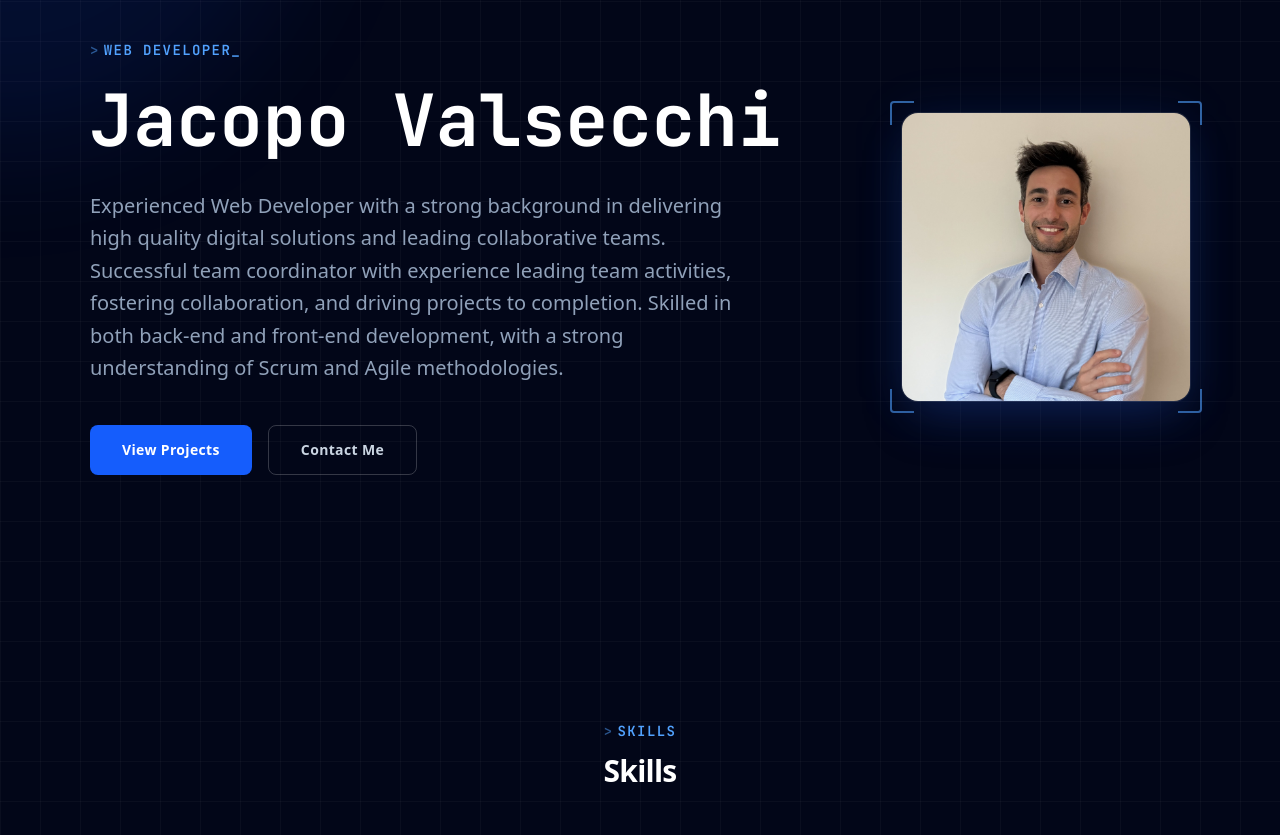
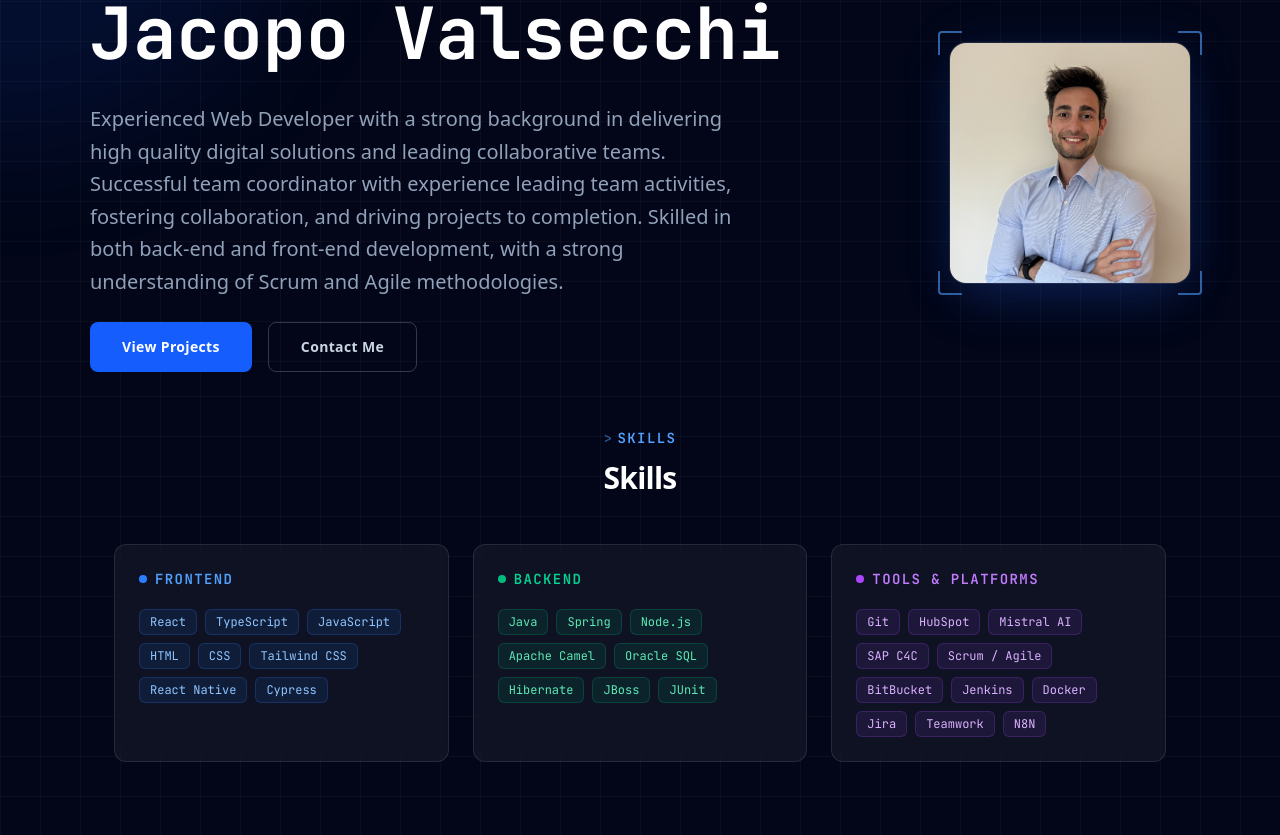
Before and after one commit to jacopovalsecchi/my-portfolio, a React (Vite) app: page / in a window 1280 px wide. Shown: the part 159-994 px from the top of the page. Built offline with nearby package versions, Linux system fonts and the light colour scheme.

Commit message:
Resized hero section

```diff
--- a/src/components/sections/Hero.tsx
+++ b/src/components/sections/Hero.tsx
@@ -36,7 +36,7 @@ export default function Hero() {
   const postNameDelay = 1.05
 
   return (
-    <section className="relative min-h-screen flex items-center justify-center px-6 pt-16 pb-8 bg-slate-950 bg-grid overflow-hidden">
+    <section className="relative flex items-center justify-center px-6 pt-28 pb-6 bg-slate-950 bg-grid overflow-hidden">
       {/* Ambient glow */}
       <div className="absolute top-0 left-0 w-[600px] h-[600px] bg-blue-600/10 rounded-full blur-3xl -translate-x-1/2 -translate-y-1/2 pointer-events-none" />
 
@@ -76,7 +76,7 @@ export default function Hero() {
 
           {/* Description */}
           <motion.p
-            className="text-lg sm:text-xl text-slate-400 max-w-2xl mb-10 leading-relaxed"
+            className="text-lg sm:text-xl text-slate-400 max-w-2xl mb-6 leading-relaxed"
             initial={{ opacity: 0, y: 16 }}
             animate={{ opacity: 1, y: 0 }}
             transition={{ duration: 0.55, delay: postNameDelay, ease: 'easeOut' }}
@@ -139,7 +139,7 @@ export default function Hero() {
           {/* Glow */}
           <div className="absolute inset-0 rounded-2xl bg-blue-500/10 blur-xl pointer-events-none" />
           {/* Image */}
-          <div className="relative w-52 sm:w-64 lg:w-72 aspect-square rounded-2xl overflow-hidden ring-1 ring-white/10 shadow-2xl shadow-blue-900/40">
+          <div className="relative w-44 sm:w-52 lg:w-60 aspect-square rounded-2xl overflow-hidden ring-1 ring-white/10 shadow-2xl shadow-blue-900/40">
             <img
               src={profileImg}
               alt={hero.name}
--- a/src/components/sections/Skills.tsx
+++ b/src/components/sections/Skills.tsx
@@ -106,7 +106,7 @@ export default function Skills() {
   const t = translations[language].skills
 
   return (
-    <section id="skills" className="py-20 bg-slate-950 bg-grid">
+    <section id="skills" className="pt-8 pb-20 bg-slate-950 bg-grid">
       <div className="max-w-[1100px] mx-auto px-4 sm:px-6">
         {/* Heading */}
         <motion.div
```
